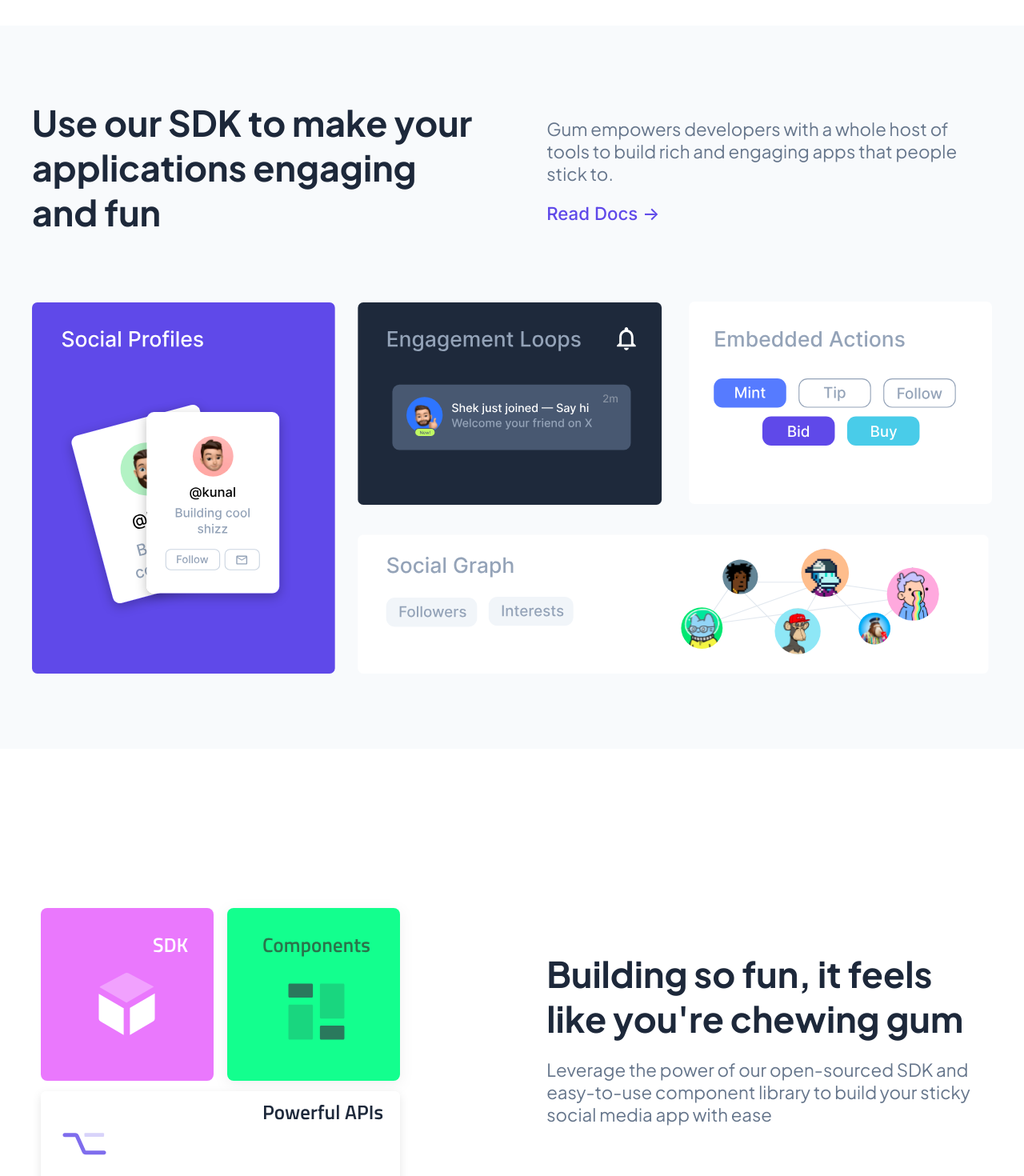
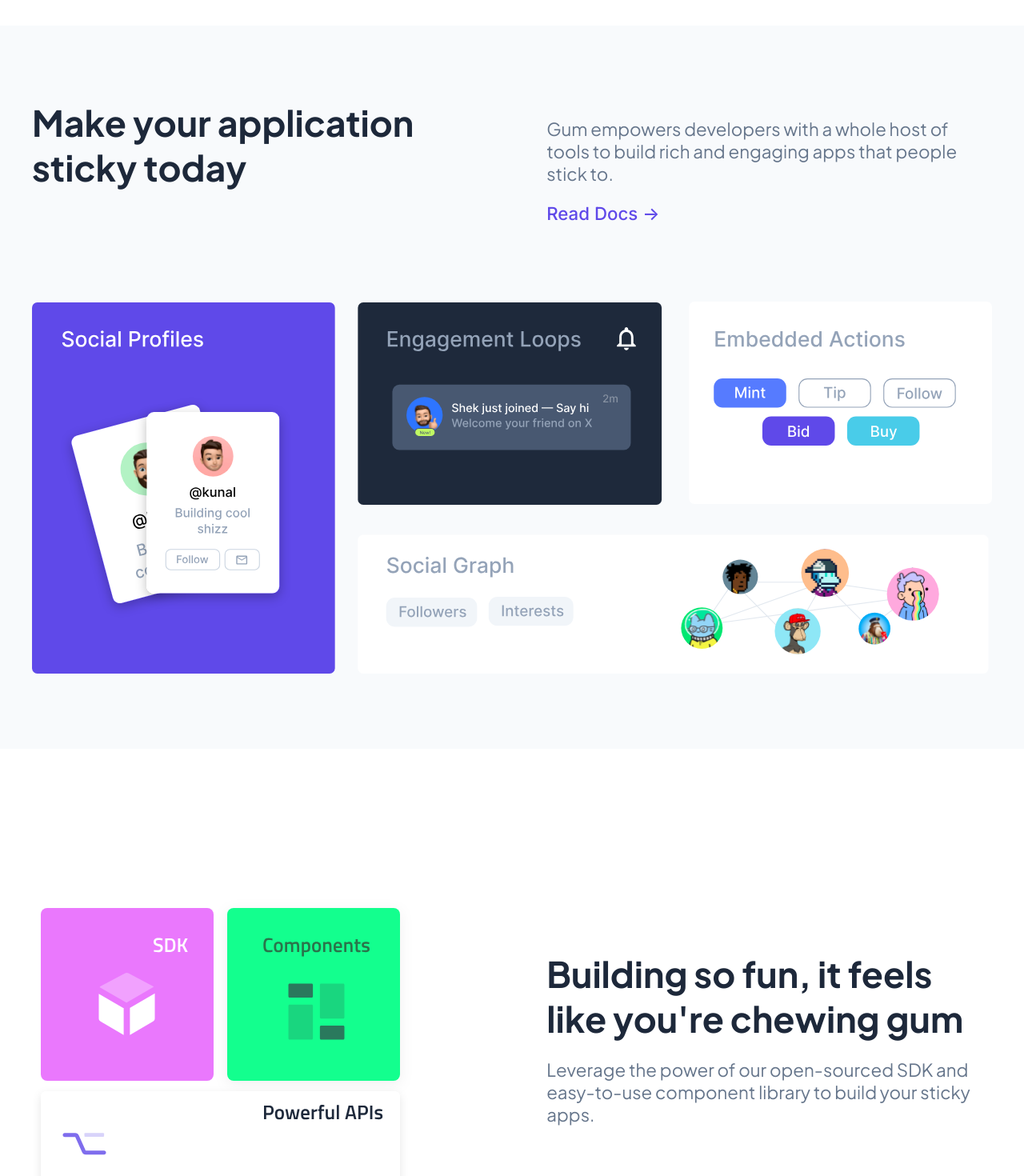
Before and after one commit to gumhq/gum-lp, a Next.js app: page / in a window 1280 px wide. Shown: the part 700-2170 px from the top of the page at 80% size. Built offline with nearby package versions, Linux system fonts and the light colour scheme.

Commit message:
update: copy

```diff
--- a/src/sections/blocks.tsx
+++ b/src/sections/blocks.tsx
@@ -14,7 +14,7 @@ function Blocks() {
     <section className={styles.blocksSection}>
       <div className={styles.blocksText}>
         <div className={styles.blocksHeading}>
-          <p className="text weight-700 size-48 gray-800 nm">{"Use our SDK to make your applications engaging and fun"}</p>
+          <p className="text weight-700 size-48 gray-800 nm">{"Make your application sticky today"}</p>
         </div>
         <div className={styles.blocksSubHeading}>
           <p className="text weight-400 size-24 gray-500">{"Gum empowers developers with a whole host of tools to build rich and engaging apps that people stick to."}</p>
--- a/src/sections/why.tsx
+++ b/src/sections/why.tsx
@@ -9,7 +9,7 @@ function Why() {
         <Image src={componentsImage} alt="" />
         <div className={styles.whySectionText}>
           <p className="text weight-700 size-48 gray-800 nm">{"Building so fun, it feels like you're chewing gum"}</p>
-          <p className="text weight-400 size-24 gray-500">{"Leverage the power of our open-sourced SDK and easy-to-use component library to build your sticky social media app with ease"}</p>
+          <p className="text weight-400 size-24 gray-500">{"Leverage the power of our open-sourced SDK and easy-to-use component library to build your sticky apps."}</p>
         </div>
       </section>
     </div>
```
